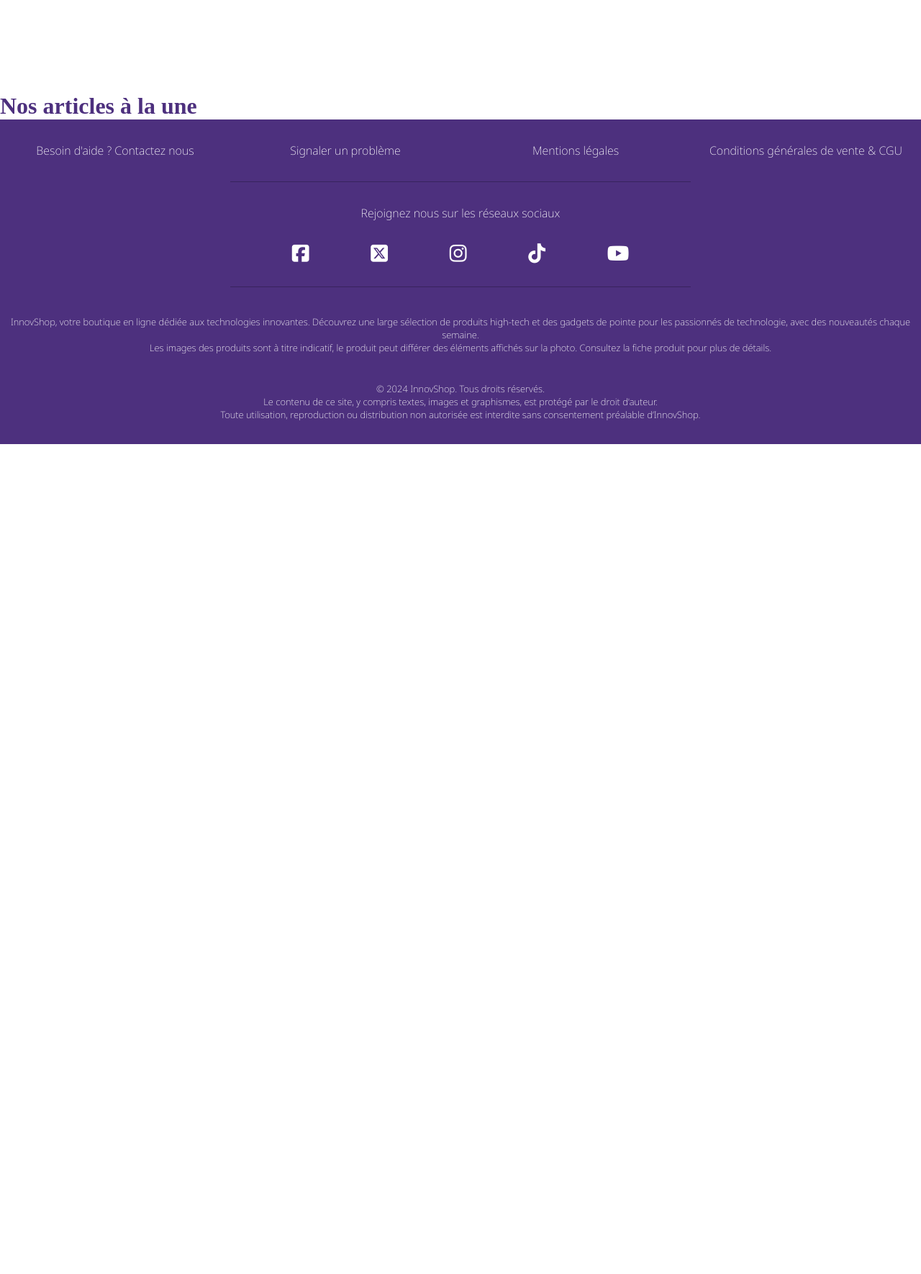
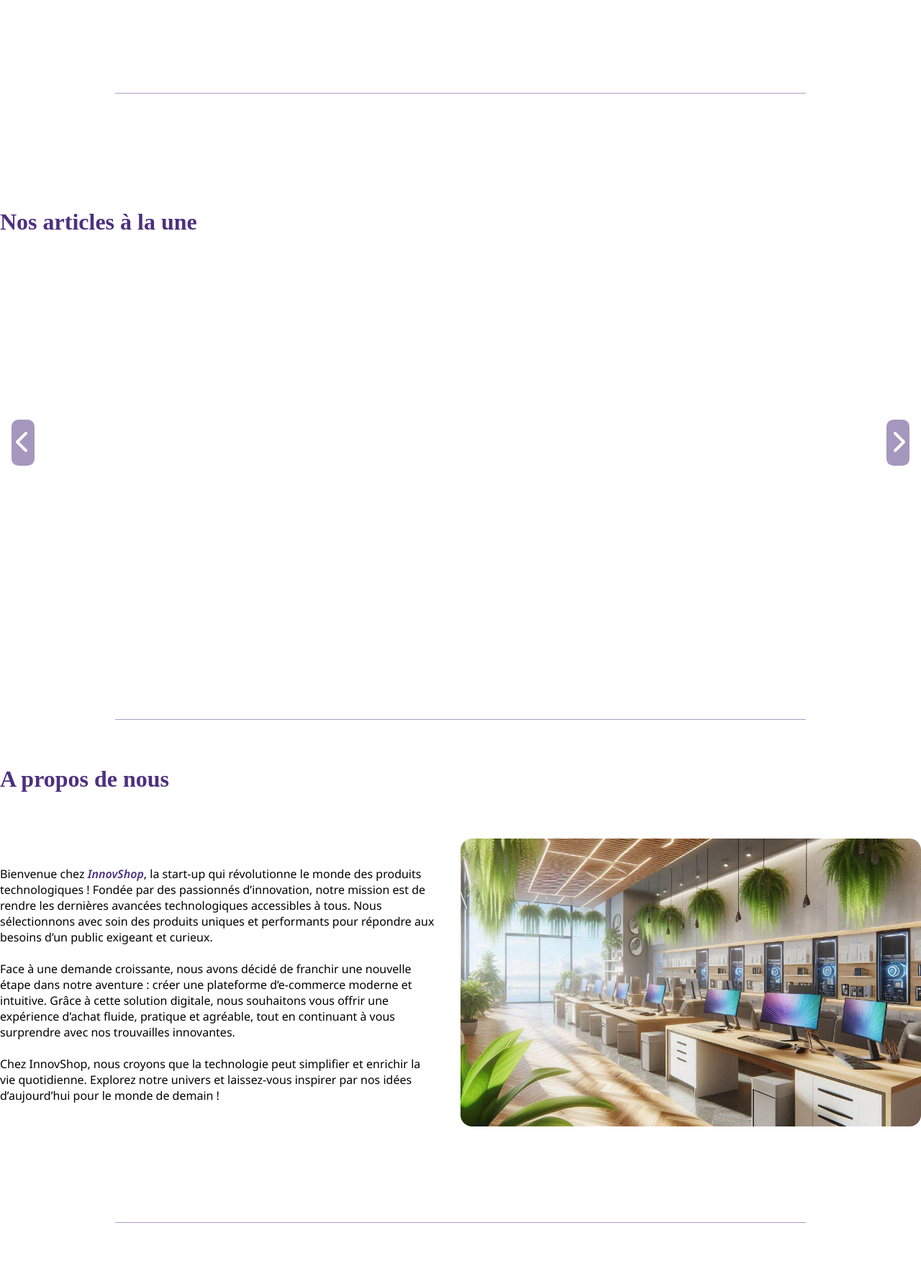
Before and after one commit to Rirteez/innovshop, a Symfony app: template templates/front/index.html.twig in a window 1280 px wide. Shown: the part 740-2510 px from the top of the page at 72% size. Before the commit the page ends 1357 px from the top, so only its background shows below. Run offline with Twig, Linux system fonts and the light colour scheme; the template is opened without the code that fills it, so the values that code supplies are empty; style sheets or scripts are compiled from the project's sources; some libraries are stand-ins or nearby versions; some web fonts are replaced.

Commit message:
Page index terminée

```diff
--- a/assets/app.js
+++ b/assets/app.js
@@ -3,13 +3,15 @@ import './styles/app.scss';
 
 
 document.addEventListener('DOMContentLoaded', () => {
-    const carouselContainer = document.querySelector('.carousel-container');
-    const items = document.querySelectorAll('.carousel-item');
-    const prevButton = document.querySelector('.carousel-button.prev');
-    const nextButton = document.querySelector('.carousel-button.next');
+    const carousels = document.querySelectorAll('.carousel');
+
+    carousels.forEach((carousel) => {
+        const carouselContainer = carousel.querySelector('.carousel-container');
+        const items = carousel.querySelectorAll('.carousel-item');
+        const prevButton = carousel.querySelector('.carousel-button.prev');
+        const nextButton = carousel.querySelector('.carousel-button.next');
 
         let currentIndex = 0; // Index actuel
-    const totalItems = items.length; // Nombre total d'items
 
         function updateCarousel() {
             const offset = -currentIndex * 100; // Décalage en % par rapport à l'index
@@ -17,15 +19,16 @@ document.addEventListener('DOMContentLoaded', () => {
         }
 
         prevButton.addEventListener('click', () => {
-        currentIndex = (currentIndex - 1 + totalItems) % totalItems; // Boucle au dernier élément
+            currentIndex = (currentIndex - 1 + items.length) % items.length; // Boucle au dernier élément
             updateCarousel();
         });
 
         nextButton.addEventListener('click', () => {
-        currentIndex = (currentIndex + 1) % totalItems; // Boucle au premier élément
+            currentIndex = (currentIndex + 1) % items.length; // Boucle au premier élément
             updateCarousel();
         });
 
         // Initialisation pour assurer que le premier item est bien affiché
         updateCarousel();
+    })
 });
--- a/assets/styles/app.scss
+++ b/assets/styles/app.scss
@@ -25,8 +25,7 @@ $total-items: 10;
 /* ----------------- Balises de base ----------------- */
 /* --------------------------------------------------- */
 html, body {
-    height: 100%;
-    margin: 0;
+    height: auto;
 }
 h1, h2, h3, h4, h5, h6 {
     font-family: "Poetsen One";
@@ -36,8 +35,17 @@ a {
     color: #8552dc;
     text-decoration: none;
 }
+header {
+    position: sticky;
+    top: 0;
+    z-index: 10;
+    background-color: white;
+    box-shadow: 0px 4px 6px rgba(0, 0, 0, 0.1);
+}
 body {
     font-family: "Noto Sans", sans-serif;
+    margin: 0;
+    height: 100%;
 }
 input {
     font-family: "Noto Sans", sans-serif;
@@ -55,6 +63,7 @@ footer {
     color: white;
     background-color: #4d307e;
     text-align: center;
+    margin-top: 8rem;
 
     a {
         font-weight: 200;
@@ -302,10 +317,55 @@ footer {
     font-size: 0.813em;
     font-weight: 200;
 }
+.button {
+    padding: 0.5rem;
+    border: #4d307e 2px solid;
+    border-radius: 0.4rem;
+    transition: background-color 0.3s ease;
+
+    &.button-primary {
+        color: white;
+        background-color: #4d307e;
+
+        &:hover {
+            color: #4d307e;
+            background-color: transparent;
+        }
+    }
+}
 /* --------------------------------------------------- */
-/* ---------------------- main ----------------------- */
+/* ---------------------- index ---------------------- */
 /* --------------------------------------------------- */
+.separation {
+    width: 75%;
+    margin: 8rem auto 0 auto;
+    border-top: #ab9cc5 1px solid;
+}
+.apropos {
+    margin-top: 4rem;
 
+    .content-about {
+        align-items: center;
+    }
+    h1 {
+        margin-bottom: 4rem;
+    }
+    p {
+        padding-right: 2rem;
+
+        em {
+            font-weight: 600;
+            color: #4d307e;
+        }
+    }
+    img {
+        width: 100%;
+        height: auto;
+        max-height: 400px;
+        object-fit: cover;
+        border-radius: 1rem;
+    }
+}
 /* ------------------------------- */
 /* ---------- Carousel ----------- */
 /* ------------------------------- */
@@ -314,6 +374,7 @@ footer {
     height: 32rem;
     overflow: hidden;
     position: relative;
+    margin-top: 2rem;
 }
 
 .carousel-container {
--- a/templates/base.html.twig
+++ b/templates/base.html.twig
@@ -22,7 +22,6 @@
     </head>
 
     <header>
-        <div id="header">
         <div class="menu pdgx-4">
             <div class="nameSite col-3">
                 <h1>
@@ -63,7 +62,6 @@
 
                 </ul>
             </nav>
-            </div>
         </div>
     </header>
 
--- a/templates/front/index.html.twig
+++ b/templates/front/index.html.twig
@@ -7,9 +7,8 @@
     <div class="container">
         <div class="lastArrived mgy-4">
             <h1>Nos derniers arrivages</h1>
-
             <!-- Cadre du carousel, il est fixe -->
-            <div class="carousel">
+            <div class="carousel" data-carousel="latest">
                 <!-- Bouton précédent -->
                 <button class="carousel-button prev">
                     <i class="fas fa-chevron-left"></i>
@@ -51,22 +50,72 @@
                     <i class="fas fa-chevron-right"></i>
                 </button>
             </div>
-
-
         </div>
 
-
-
-
+        <div class="separation"></div>
 
         <div class="flashSales" style="margin-top: 10rem;">
             <h1>Nos articles à la une</h1>
-
+            <!-- Cadre du carousel, il est fixe -->
+            <div class="carousel" data-carousel="flash">
+                <!-- Bouton précédent -->
+                <button class="carousel-button prev">
+                    <i class="fas fa-chevron-left"></i>
+                </button>
+                <div class="carousel-container">
+                    {% for article in flashArticles %}
+                        {% if article.images|length > 0 %}
+                            <!-- item du carousel, ce que l'on créé pour chaque article, c'est lui qui va defiler -->
+                            <div class="carousel-item">
+                                <!-- Contenu de l'item, ce qu'on voit physiquement, il est au centre de l'item -->
+                                <div class="item-content">
+                                    <!-- Conteneur de l'image, c'est a lui qu'on attribue la taille de l'image -->
+                                    <div class="image-item">
+                                        <!-- L'image elle, fait 100% de la taille de son conteneur -->
+                                        <img src="/images/uploads/{{ article.images[0] }}">
+                                    </div>
+                                    <!-- La partie droite de l'item qui contient la description de l'article -->
+                                    <div class="col-2">
+                                        <!-- La div qui contient la description -->
+                                        <div class="description-item">
+                                            <h1>{{ article.title }}</h1>
+                                            <p>{{ article.description }}</p>
+                                            <div class="prix-panier" >
+                                                <p style="margin:0;">{{ article.price }} €</p>
+                                                <a href="{{ path('article.show', {id: article.id, slug: article.slug}) }}">Voir la page du produit</a>
+                                            </div>
+                                            <a class="button button-primary btn-panier" href="#">
+                                                Ajouter au panier
+                                            </a>
+                                        </div>
+                                    </div>
+                                </div>
+                            </div>
+                        {% endif %}
+                    {% endfor %}
+                </div>
+                <!-- Bouton suivant -->
+                <button class="carousel-button next">
+                    <i class="fas fa-chevron-right"></i>
+                </button>
+            </div>
         </div>
+        <div class="separation"></div>
+        <div class="apropos">
+            <h1>A propos de nous</h1>
+            <div class="row content-about">
+                <div class="text-about col-2">
+                    <p>
+                        Bienvenue chez <em>InnovShop</em>, la start-up qui révolutionne le monde des produits technologiques ! Fondée par des passionnés d’innovation, notre mission est de rendre les dernières avancées technologiques accessibles à tous. Nous sélectionnons avec soin des produits uniques et performants pour répondre aux besoins d’un public exigeant et curieux.<br><br>
+                        Face à une demande croissante, nous avons décidé de franchir une nouvelle étape dans notre aventure : créer une plateforme d’e-commerce moderne et intuitive. Grâce à cette solution digitale, nous souhaitons vous offrir une expérience d’achat fluide, pratique et agréable, tout en continuant à vous surprendre avec nos trouvailles innovantes.<br><br>
+                        Chez InnovShop, nous croyons que la technologie peut simplifier et enrichir la vie quotidienne. Explorez notre univers et laissez-vous inspirer par nos idées d’aujourd’hui pour le monde de demain !
+                    </p>
+                </div>
+                <div class="col-2">
+                    <img src="images/shop.jpeg" alt="Photo du magasin InnovShop de Paris.">
+                </div>
+            </div>
+        </div>
+        <div class="separation"></div>
     </div>
-
-
-
-
-
 {% endblock %}
```
Also changed, not shown: other parts of assets/styles/app.scss (+29 -11 lines), src/Controller/FrontController.php (+7 -2 lines), public/images/shop.jpeg (added). Lines whose indentation alone changed are shown as unchanged.
